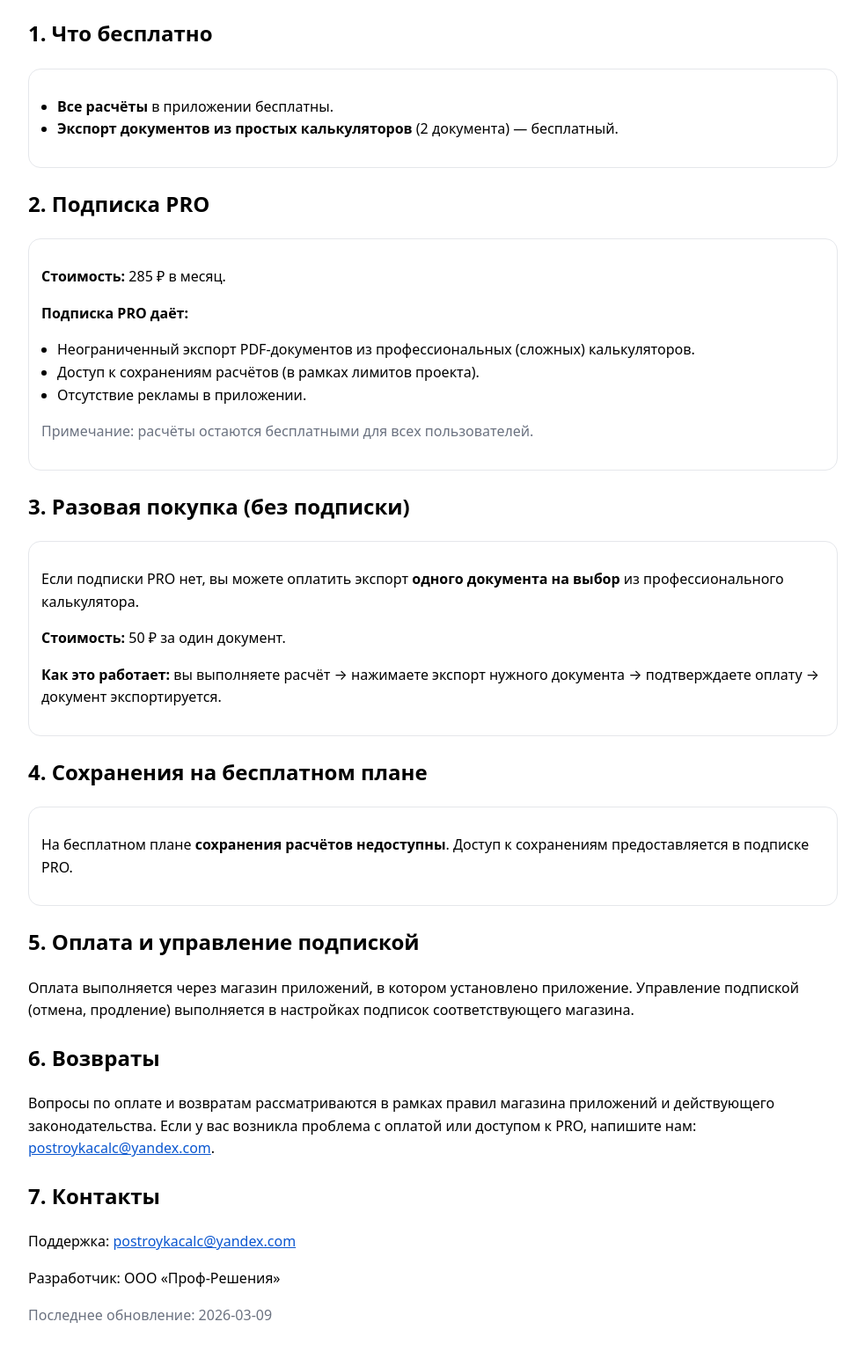
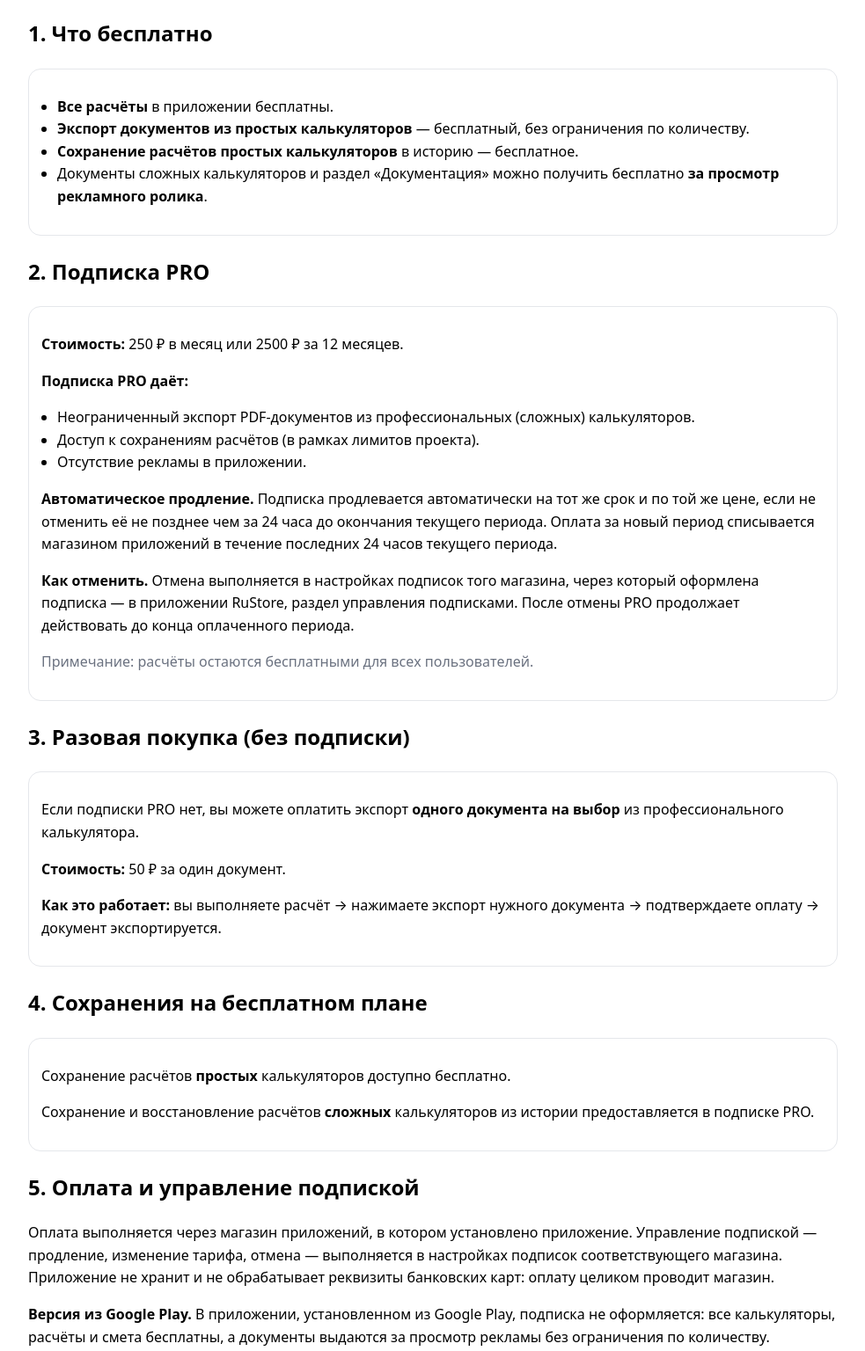
Before and after one commit to PoStroyKaCalc/prostroyka-legal, a plain HTML site: page docs/payments.html in a window 1280 px wide. Shown: the part 121-1657 px from the top of the page at 88% size, without its empty margins (148-1131 px from the left). Drawn offline with Linux system fonts and the light colour scheme.

Commit message:
docs(payments): привести оферту в соответствие с приложением
Расхождения между payments.html и фактическим поведением приложения
(версия 1.4.1, versionCode 46):

- цена подписки: 285 руб. на странице против 250 руб. в приложении;
- отсутствовал годовой тариф 2500 руб., который приложение продаёт;
- «экспорт из простых калькуляторов (2 документа)» — в приложении лимита
  нет, простые калькуляторы бесплатны без ограничения по количеству;
- «на бесплатном плане сохранения расчётов недоступны» — на самом деле
  сохранение простых расчётов бесплатно, PRO нужен только для сложных.

Добавлено:

- условие автоматического продления и порядок отмены подписки;
- оговорка, что в версии из Google Play подписка не оформляется вообще
  (с 13.08.2026 покупки из Play-сборки убраны).

Co-Authored-By: Claude Opus 5 <noreply@anthropic.com>

```diff
--- a/docs/payments.html
+++ b/docs/payments.html
@@ -22,19 +22,29 @@
   <div class="box">
     <ul>
       <li><b>Все расчёты</b> в приложении бесплатны.</li>
-      <li><b>Экспорт документов из простых калькуляторов</b> (2 документа) — бесплатный.</li>
+      <li><b>Экспорт документов из простых калькуляторов</b> — бесплатный, без ограничения по количеству.</li>
+      <li><b>Сохранение расчётов простых калькуляторов</b> в историю — бесплатное.</li>
+      <li>Документы сложных калькуляторов и раздел «Документация» можно получить бесплатно
+          <b>за просмотр рекламного ролика</b>.</li>
     </ul>
   </div>
 
   <h2>2. Подписка PRO</h2>
   <div class="box">
-    <p><b>Стоимость:</b> 285 ₽ в месяц.</p>
+    <p><b>Стоимость:</b> 250 ₽ в месяц или 2500 ₽ за 12 месяцев.</p>
     <p><b>Подписка PRO даёт:</b></p>
     <ul>
       <li>Неограниченный экспорт PDF-документов из профессиональных (сложных) калькуляторов.</li>
       <li>Доступ к сохранениям расчётов (в рамках лимитов проекта).</li>
       <li>Отсутствие рекламы в приложении.</li>
     </ul>
+    <p><b>Автоматическое продление.</b> Подписка продлевается автоматически на тот же срок
+       и по той же цене, если не отменить её не позднее чем за 24 часа до окончания текущего
+       периода. Оплата за новый период списывается магазином приложений в течение
+       последних 24 часов текущего периода.</p>
+    <p><b>Как отменить.</b> Отмена выполняется в настройках подписок того магазина, через
+       который оформлена подписка — в приложении RuStore, раздел управления подписками.
+       После отмены PRO продолжает действовать до конца оплаченного периода.</p>
     <p class="muted">Примечание: расчёты остаются бесплатными для всех пользователей.</p>
   </div>
 
@@ -47,11 +57,19 @@
 
   <h2>4. Сохранения на бесплатном плане</h2>
   <div class="box">
-    <p>На бесплатном плане <b>сохранения расчётов недоступны</b>. Доступ к сохранениям предоставляется в подписке PRO.</p>
+    <p>Сохранение расчётов <b>простых</b> калькуляторов доступно бесплатно.</p>
+    <p>Сохранение и восстановление расчётов <b>сложных</b> калькуляторов из истории
+       предоставляется в подписке PRO.</p>
   </div>
 
   <h2>5. Оплата и управление подпиской</h2>
-  <p>Оплата выполняется через магазин приложений, в котором установлено приложение. Управление подпиской (отмена, продление) выполняется в настройках подписок соответствующего магазина.</p>
+  <p>Оплата выполняется через магазин приложений, в котором установлено приложение.
+     Управление подпиской — продление, изменение тарифа, отмена — выполняется в настройках
+     подписок соответствующего магазина. Приложение не хранит и не обрабатывает реквизиты
+     банковских карт: оплату целиком проводит магазин.</p>
+  <p><b>Версия из Google Play.</b> В приложении, установленном из Google Play, подписка
+     не оформляется: все калькуляторы, расчёты и смета бесплатны, а документы выдаются
+     за просмотр рекламы без ограничения по количеству.</p>
 
   <h2>6. Возвраты</h2>
   <p>Вопросы по оплате и возвратам рассматриваются в рамках правил магазина приложений и действующего законодательства. Если у вас возникла проблема с оплатой или доступом к PRO, напишите нам: <a href="mailto:postroykacalc@yandex.com">postroykacalc@yandex.com</a>.</p>
```
